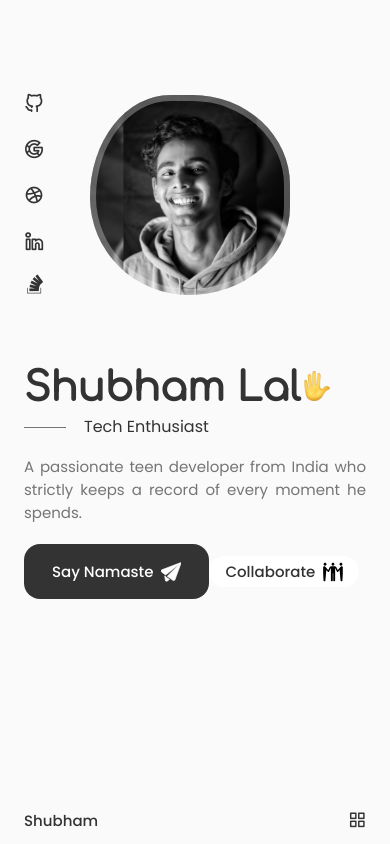
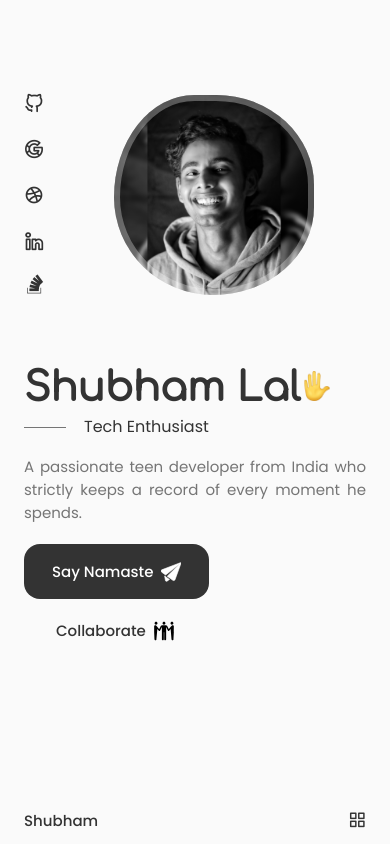
Before and after one commit to CERTIFIED2003/my_insights, a React (Create React App) app: page / in a window 390 px wide. Shown: the top 844 px of the page. Built offline with nearby package versions, Linux system fonts and the light colour scheme; the HTML template or start-up script is replaced by a standard one.

Commit message:
UI changes

```diff
--- a/src/App.css
+++ b/src/App.css
@@ -151,9 +151,8 @@ img {
 
 .button-white {
   display: inline-block;
-  background-color: var(--container-color);
   color: var(--title-color);
-  padding: 0.25rem 1rem;
+  padding: 1.25rem 2rem;
   border-radius: 1rem;
   font-weight: var(--font-medium);
 }
--- a/src/components/home/home.css
+++ b/src/components/home/home.css
@@ -204,6 +204,10 @@
         max-width: initial;
         margin-bottom: var(--mb-1-25);
     }
+
+    .home__img {
+        margin: 0 1.5rem;
+    }
 }
 
 @media screen and (max-width: 350px) {
```
